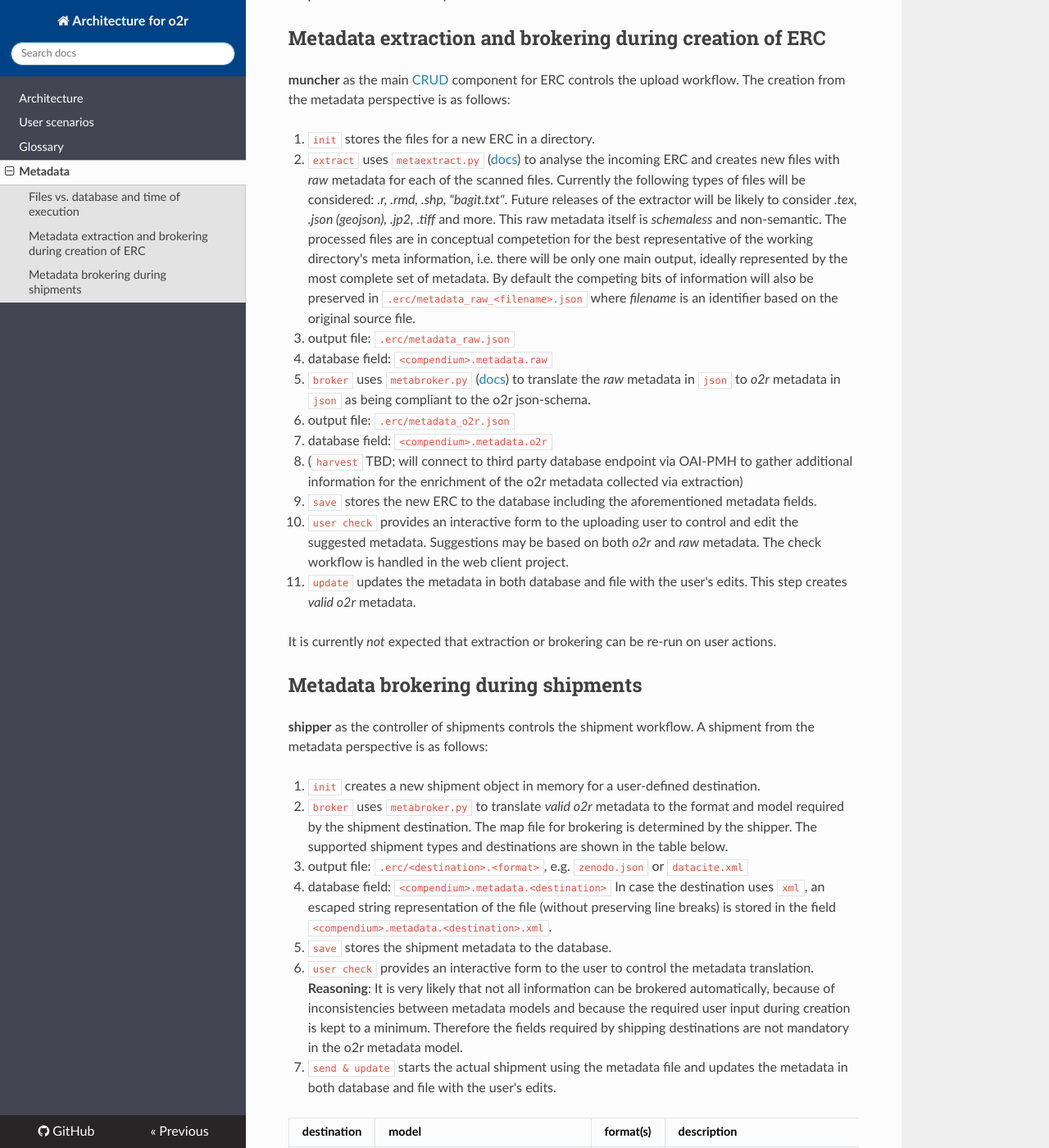
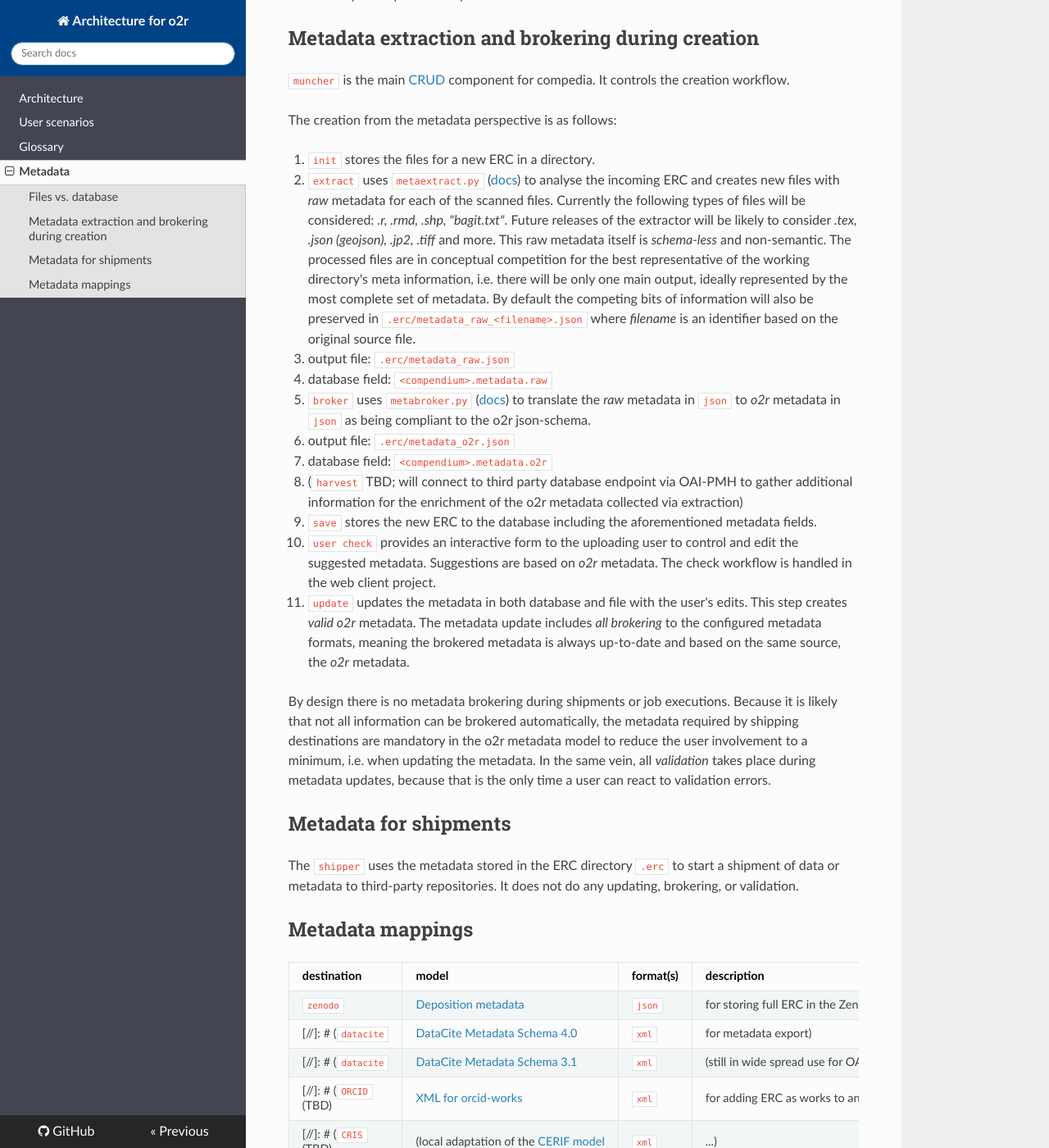
Before and after one commit to o2r-project/architecture, an MkDocs documentation site: the page built from docs/metadata.md, in a window 1280 px wide and 1400 px high, scrolled down 571 px. Shown: the whole window at 82% size. Built offline with MkDocs 1.6.1, drawn with Linux system fonts in a browser that asks for light colours; nearby versions of some CDN libraries; old or Windows-style settings are respelled for this version of MkDocs; some of the changed text lies outside the part shown.

Commit message:
update metadata docs

```diff
--- a/docs/metadata.md
+++ b/docs/metadata.md
@@ -1,29 +1,32 @@
-# Metadata in o2r
+# Metadata workflows
 
 This document describes the internal processes handling metadata for ERC.
-For information on the metadata model for ERC as part of the o2r web API please see [the API specification](http://o2r.info/o2r-web-api/compendium/#metadata).
+For information on the metadata model for ERC as part of the o2r web API please see [the API specification](http://o2r.info/o2r-web-api/compendium/metadata).
 
-The remainder of this document describes _who_ handles metadata _when_ and _how_ within the [o2r architecture](https://github.com/o2r-project/architecture/blob/master/README.md).
+The remainder of this document describes _who_ handles metadata _when_ and _how_ within the [o2r architecture](/).
 
-## Files vs. database and time of execution
+## Files vs. database
 
 In all workflows files are created within ERC in a specific subdirectory `.erc` holding different kinds, formats, or versions of metadata.
 For ease of access via web API, the information is also stored within the database.
 
 **The files in the compendium are always the normative source of information.**
 
-Metadata workflows are **conducted on-demand**, i.e. when first needed.
-The term _brokering_ means the translation from schemaless to schema-specific as well as inter-schema mapping.
-The brokering output is then stored in respective files and the database.
+The term _brokering_ means the translation from schema-less to schema-specific metadata, as well as inter-schema mappings.
+The brokering output is then stored in respective files and mirrored to the database by the reproducibility service.
 
-## Metadata extraction and brokering during creation of ERC
+## Metadata extraction and brokering during creation
 
-**muncher** as the main [CRUD](https://en.wikipedia.org/wiki/Create,_read,_update_and_delete) component for ERC controls the upload workflow.
+`muncher` is the main [CRUD](https://en.wikipedia.org/wiki/Create,_read,_update_and_delete) component for compedia.
+It controls the creation workflow.
+
 The creation from the metadata perspective is as follows:
 
 1. `init` stores the files for a new ERC in a directory.
 1. `extract` uses `metaextract.py` ([docs](https://github.com/o2r-project/o2r-meta#2-metaextract)) to analyse the incoming ERC and creates new files with _raw_ metadata for each of the scanned files. Currently the following types of files will be considered: _.r, .rmd, .shp, "bagit.txt"_. Future releases of the extractor will be likely to consider _.tex, .json (geojson), .jp2, .tiff_ and more.
-This raw metadata itself is _schemaless_ and non-semantic. The processed files are in conceptual competetion for the best representative of the working directory's meta information, i.e. there will be only one main output, ideally represented by the most complete set of metadata. By default the competing bits of information will also be preserved in `.erc/metadata_raw_<filename>.json` where _filename_ is an identifier based on the original source file.
+This raw metadata itself is _schema-less_ and non-semantic.
+The processed files are in conceptual competition for the best representative of the working directory's meta information, i.e. there will be only one main output, ideally represented by the most complete set of metadata.
+By default the competing bits of information will also be preserved in `.erc/metadata_raw_<filename>.json` where _filename_ is an identifier based on the original source file.
   - output file: `.erc/metadata_raw.json`
   - database field: `<compendium>.metadata.raw`
 1. `broker` uses `metabroker.py` ([docs](https://github.com/o2r-project/o2r-meta#5-metabroker)) to translate the _raw_ metadata in `json` to _o2r_ metadata in `json` as being compliant to the o2r json-schema.
@@ -32,35 +35,28 @@ This raw metadata itself is _schemaless_ and non-semantic. The processed files a
 1. (`harvest` TBD; will connect to third party database endpoint via OAI-PMH to gather additional information for the enrichment of the o2r metadata collected via extraction)
 1. `save` stores the new ERC to the database including the aforementioned metadata fields.
 1. `user check` provides an interactive form to the uploading user to control and edit the suggested metadata.
-Suggestions may be based on both _o2r_ and _raw_ metadata. The check workflow is handled in the web client project.
+Suggestions are based on _o2r_ metadata.
+The check workflow is handled in the web client project.
 1. `update` updates the metadata in both database and file with the user's edits.
 This step creates _valid o2r_ metadata.
+The metadata update includes _all brokering_ to the configured metadata formats, meaning the brokered metadata is always up-to-date and based on the same source, the _o2r_ metadata.
 
-It is currently _not_ expected that extraction or brokering can be re-run on user actions.
+By design there is no metadata brokering during shipments or job executions.
+Because it is likely that not all information can be brokered automatically, the metadata required by shipping destinations are mandatory in the o2r metadata model to reduce the user involvement to a minimum, i.e. when updating the metadata.
+In the same vein, all _validation_ takes place during metadata updates, because that is the only time a user can react to validation errors.
 
-## Metadata brokering during shipments
+## Metadata for shipments
 
-**shipper** as the controller of shipments controls the shipment workflow.
-A shipment from the metadata perspective is as follows:
+The `shipper` uses the metadata stored in the ERC directory `.erc` to start a shipment of data or metadata to third-party repositories.
+It does not do any updating, brokering, or validation.
 
-1. `init` creates a new shipment object in memory for a user-defined destination.
-1. `broker` uses `metabroker.py` to translate _valid o2r_ metadata to the format and model required by the shipment destination.
-The map file for brokering is determined by the shipper.
-The supported shipment types and destinations are shown in the table below.
-  - output file: `.erc/<destination>.<format>`, e.g. `zenodo.json` or `datacite.xml`
-  - database field: `<compendium>.metadata.<destination>`
-  In case the destination uses `xml`, an escaped string representation of the file (without preserving line breaks) is stored in the field `<compendium>.metadata.<destination>.xml`.
-1. `save` stores the shipment metadata to the database.
-1. `user check` provides an interactive form to the user to control the metadata translation.
-**Reasoning**: It is very likely that not all information can be brokered automatically, because of inconsistencies between metadata models and because the required user input during creation is kept to a minimum.
-Therefore the fields required by shipping destinations are not mandatory in the o2r metadata model.
-1. `send & update` starts the actual shipment using the metadata file and updates the metadata in both database and file with the user's edits.
+## Metadata mappings
 
 **destination** | **model** | **format(s)** | **description**
 ------ | ------ | ------ | ------
-`zenodo` | [Deposition metadata](https://zenodo.org/dev#collapse-list16) | `json` | for storing full ERC in the Zenodo data repository
-`datacite` | [DataCite Metadata Schema 4.0](http://schema.datacite.org/meta/kernel-4.0/) | `xml` | for metadata export
-`datacite` | [DataCite Metadata Schema 3.1](http://schema.datacite.org/meta/kernel-3.1/) | `xml` | (still in wide spread use for OAI-PMH)
-`ORCID` (TBD) | [XML for orcid-works](https://members.orcid.org/api/xml-orcid-works) | `xml` | for adding ERC as works to an ORCID profile
-`CRIS` (TBD) | (local adaptation of the [CERIF model](http://www.eurocris.org/cerif/main-features-cerif) | `xml` | ...
-`codemeta` (TBD) | [codemeta 1.0](https://github.com/codemeta/codemeta/releases/tag/1.0) | `json` | ...
+`zenodo` | [Deposition metadata](https://zenodo.org/dev#collapse-list16) | `json` | for storing full ERC in the Zenodo data repository; Zenodo also publishes metadata on [DataCite](https://datacite.org/)
+[//]: # (`datacite` | [DataCite Metadata Schema 4.0](http://schema.datacite.org/meta/kernel-4.0/) | `xml` | for metadata export)
+[//]: # (`datacite` | [DataCite Metadata Schema 3.1](http://schema.datacite.org/meta/kernel-3.1/) | `xml` | (still in wide spread use for OAI-PMH))
+[//]: # (`ORCID` (TBD) | [XML for orcid-works](https://members.orcid.org/api/xml-orcid-works) | `xml` | for adding ERC as works to an ORCID profile)
+[//]: # (`CRIS` (TBD) | (local adaptation of the [CERIF model](http://www.eurocris.org/cerif/main-features-cerif) | `xml` | ...)
+[//]: # (`codemeta` (TBD) | [codemeta 1.0](https://github.com/codemeta/codemeta/releases/tag/1.0) | `json` | ...)
```
Also changed, not shown: docs/05_building-block-view.md (+1 -1 lines).
